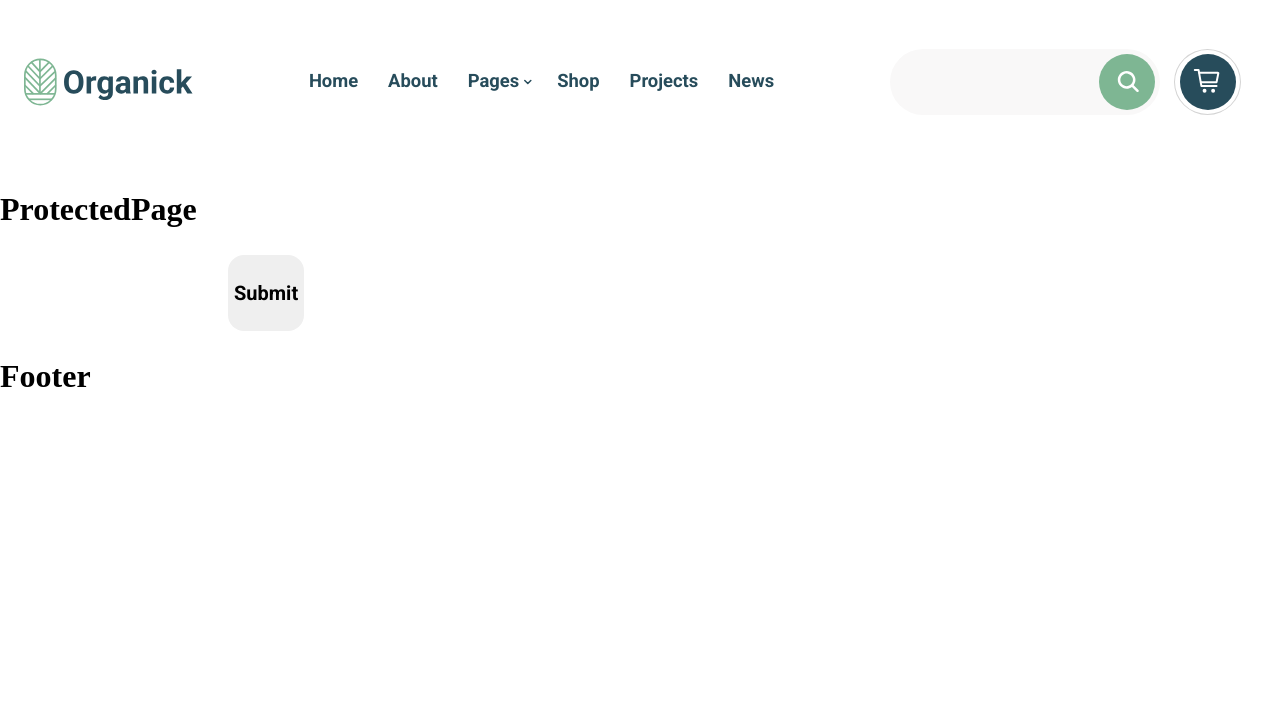
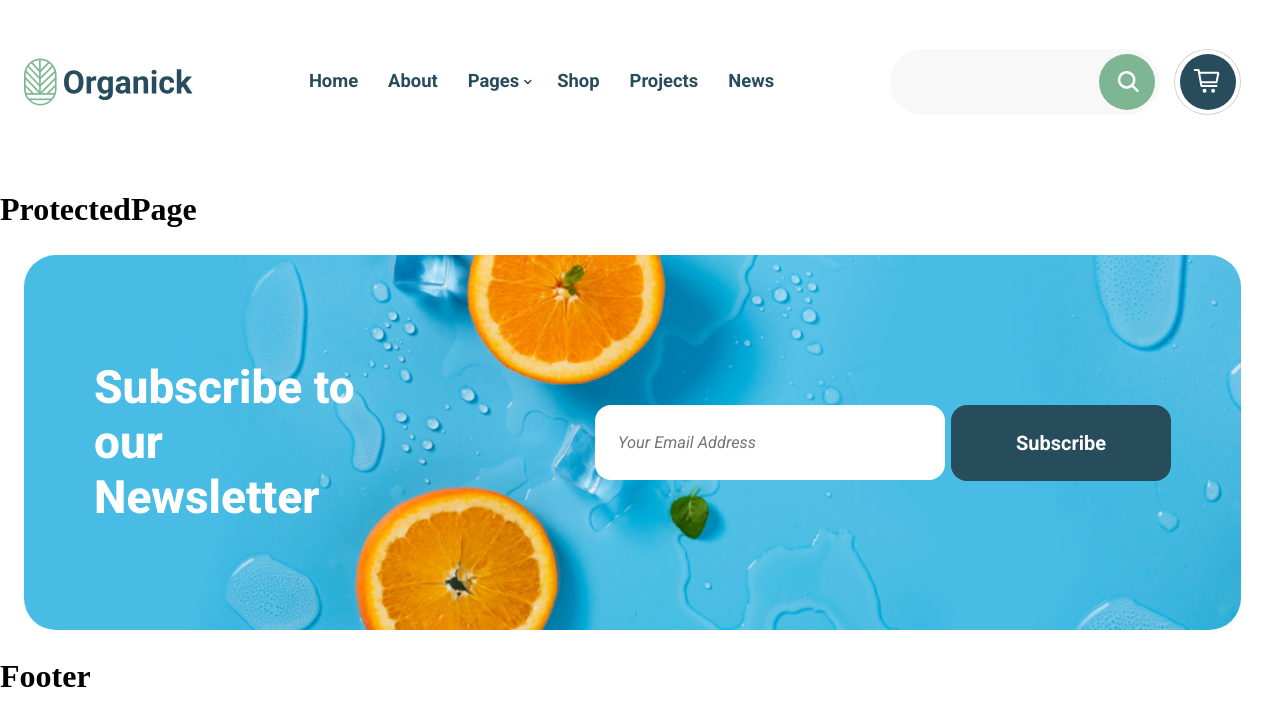
Before and after one commit to RusikHunter/Organick, a React (Vite) app in the folder frontend/: page /protected in a window 1280 px wide. Shown: the top 726 px of the page. Built offline with nearby package versions, Linux system fonts and the light colour scheme.

Commit message:
styles(subscribesection): write styles for SubscribeSection

```diff
--- a/frontend/src/components/SubscribeSection/SubscribeSection.scss
+++ b/frontend/src/components/SubscribeSection/SubscribeSection.scss
@@ -0,0 +1,93 @@
+@use "../../styles/index" as *;
+
+.subscribe {
+
+    &__inner {}
+
+    &__row {}
+
+    &__column {
+        width: 100%;
+    }
+
+    &__content-block {
+        display: flex;
+        width: 100%;
+        border-radius: 32px;
+        padding: 105px 70px;
+        justify-content: space-between;
+        background-image: url("../../images/images/ice-orange.png");
+        background-size: cover;
+        background-repeat: no-repeat;
+        background-position: center;
+    }
+
+    &__text-wrap {
+        width: 27%;
+    }
+
+    &__title {
+        color: var(--color-white) !important;
+    }
+
+    &__form {
+        display: flex;
+        gap: 6px;
+        align-items: center;
+    }
+
+    &__label {}
+
+    &__input {}
+
+    &__input--email {
+        width: 350px;
+        padding-block: var(--input-padding-block);
+        padding-inline: 23px;
+        border-radius: 16px;
+        @include fluid-text(18, 14);
+        @include font(var(--font-family), 400, 1);
+        font-style: italic;
+        color: var(--color-gray);
+        transition: background-color var(--transition);
+
+        @include desktop-screen {
+
+            &:hover,
+            &:focus-visible {
+                background-color: var(--color-lightgray);
+            }
+        }
+
+        @include touch-screen {
+
+            &:hover,
+            &:focus-visible {
+                background-color: var(--color-white);
+            }
+        }
+    }
+
+    &__input--submit {
+        width: 220px;
+        background-color: var(--color-blue);
+        color: var(--color-white);
+        cursor: pointer;
+
+        @include desktop-screen {
+
+            &:hover,
+            &:focus-visible {
+                background-color: var(--color-darkblue);
+            }
+        }
+
+        @include touch-screen {
+
+            &:hover,
+            &:focus-visible {
+                background-color: var(--color-blue);
+            }
+        }
+    }
+}
--- a/frontend/src/components/SubscribeSection/SubscribeSection.tsx
+++ b/frontend/src/components/SubscribeSection/SubscribeSection.tsx
@@ -1,3 +1,5 @@
+import "./SubscribeSection.scss"
+
 function SubscribeSection() {
     return (
         <section className="subscribe">
@@ -6,16 +8,17 @@ function SubscribeSection() {
                     <div className="subscribe__column column">
                         <div className="subscribe__content-block">
                             <div className="subscribe__text-wrap">
-                                <h2 className="subscribe__title h2"></h2>
+                                <h2 className="subscribe__title h2">Subscribe to our Newsletter
+                                </h2>
                             </div>
 
                             <form className="subscribe__form">
                                 <label htmlFor="subscribeInputEmail" className="subscribe__label">
-                                    <input type="email" id="subscribeInputEmail" className="subscribe__input subscribe__input--email" />
+                                    <input type="email" id="subscribeInputEmail" placeholder="Your Email Address" className="subscribe__input subscribe__input--email" />
                                 </label>
 
                                 <label htmlFor="subscribeInputEmail" className="subscribe__label">
-                                    <input type="submit" id="subscribeInputEmail" className="subscribe__input subscribe__input--submit button" />
+                                    <input type="submit" id="subscribeInputEmail" value="Subscribe" className="subscribe__input subscribe__input--submit button" />
                                 </label>
                             </form>
                         </div>
```
Also changed, not shown: frontend/src/images/images/ice-orange.png (added).
